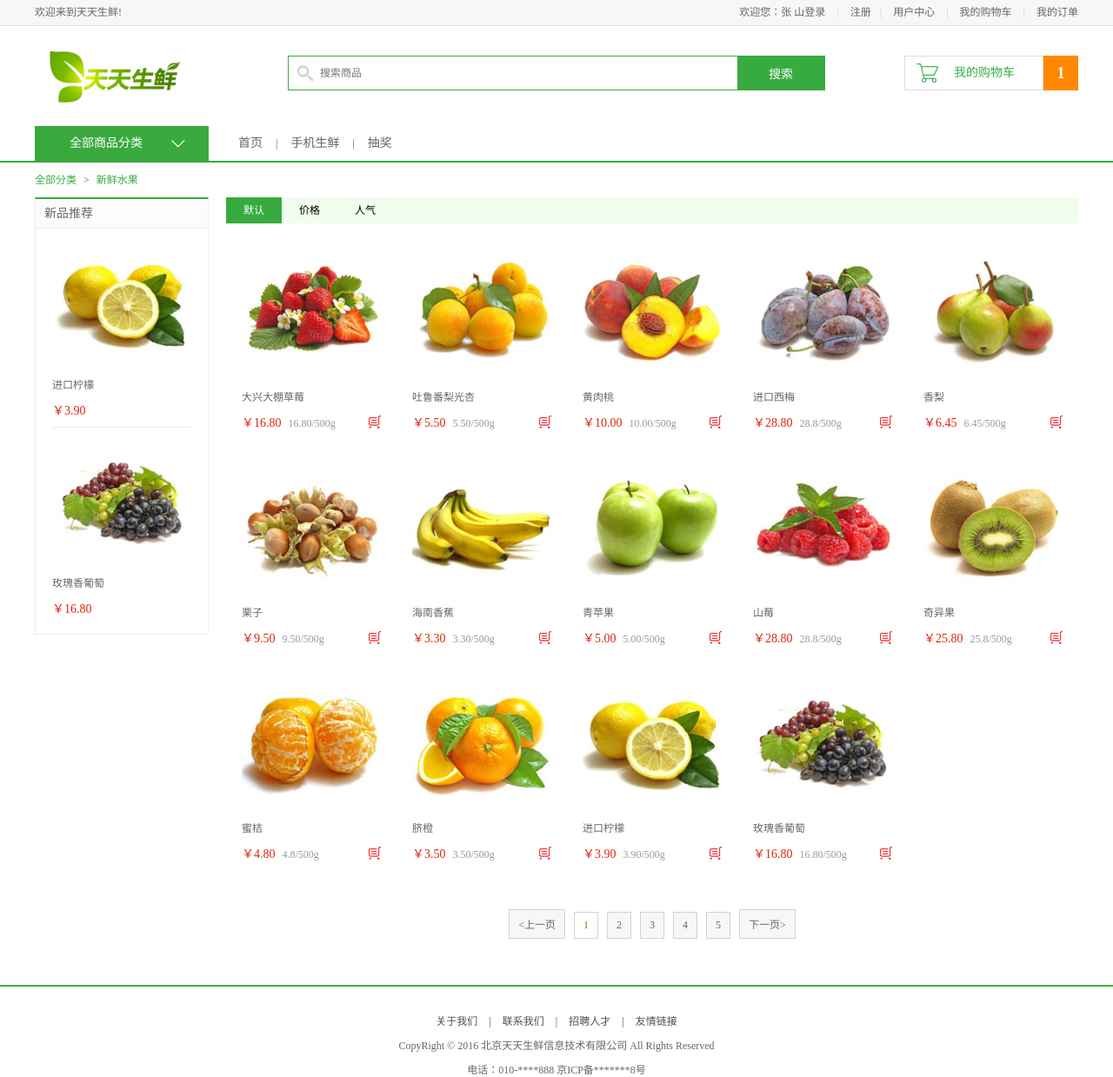
After one commit to kethener/bj10_dailyfresh, a Django app: template dailyfresh/templates/list.html in a window 1280 px wide. The commit adds this page. Shown: the whole page at 87% size. Run offline with Django 3.2, Linux system fonts and the light colour scheme; the template is opened without the code that fills it, so the values that code supplies are empty.

```diff
--- a/dailyfresh/dailyfresh/urls.py
+++ b/dailyfresh/dailyfresh/urls.py
@@ -18,7 +18,7 @@ from django.contrib import admin
 
 urlpatterns = [
     url(r'^admin/', include(admin.site.urls)),
-    # url(r'^tinymce/', include('tinymce.urls')),
+    url(r'^tinymce/', include('tinymce.urls')),
     url(r'^user/', include('df_user.urls')),
-    url(r'^goods/', include('df_goods.urls')),
+    url(r'^', include('df_goods.urls')),
 ]
--- a/dailyfresh/db/base_manager.py
+++ b/dailyfresh/db/base_manager.py
@@ -47,3 +47,8 @@ class BaseManager(models.Manager):
         except self.model.DoesNotExist:
             obj = None
         return obj
+
+    def get_object_list(self, filters={}, exclude_filters={}, order_by=('-pk',)):
+        """查询self.model模型类对应的查询集　Queryset"""
+        object_list = self.filter(**filters).exclude(**exclude_filters).order_by(*order_by)
+        return object_list
--- a/dailyfresh/df_goods/urls.py
+++ b/dailyfresh/df_goods/urls.py
@@ -3,4 +3,5 @@ from df_goods import views
 
 urlpatterns = [
     url(r'^test_tinymce/$', views.test_tinymce),  # 显示富文本
+    url(r'^goods/(?P<goods_id>\d+)/$', views.goods_detail)  # 单个商品信息
 ]
--- /dev/null
+++ b/dailyfresh/templates/list.html
@@ -0,0 +1,267 @@
+<!DOCTYPE html PUBLIC "-//W3C//DTD XHTML 1.0 Transitional//EN" "http://www.w3.org/TR/xhtml1/DTD/xhtml1-transitional.dtd">
+<html xmlns="http://www.w3.org/1999/xhtml" xml:lang="en">
+<head>
+	<meta http-equiv="Content-Type" content="text/html;charset=UTF-8">
+	<title>天天生鲜-商品列表</title>
+	<link rel="stylesheet" type="text/css" href="css/reset.css">
+	<link rel="stylesheet" type="text/css" href="css/main.css">
+</head>
+<body>
+	<div class="header_con">
+		<div class="header">
+			<div class="welcome fl">欢迎来到天天生鲜!</div>
+			<div class="fr">
+				<div class="login_info fl">
+					欢迎您：<em>张 山</em>
+				</div>
+				<div class="login_btn fl">
+					<a href="login.html">登录</a>
+					<span>|</span>
+					<a href="register.html">注册</a>
+				</div>
+				<div class="user_link fl">
+					<span>|</span>
+					<a href="user_center_info.html">用户中心</a>
+					<span>|</span>
+					<a href="cart.html">我的购物车</a>
+					<span>|</span>
+					<a href="user_center_order.html">我的订单</a>
+				</div>
+			</div>
+		</div>
+	</div>
+
+	<div class="search_bar clearfix">
+		<a href="index.html" class="logo fl"><img src="images/logo.png"></a>
+		<div class="search_con fl">
+			<input type="text" class="input_text fl" name="" placeholder="搜索商品">
+			<input type="button" class="input_btn fr" name="" value="搜索">
+		</div>
+		<div class="guest_cart fr">
+			<a href="#" class="cart_name fl">我的购物车</a>
+			<div class="goods_count fl">1</div>
+		</div>
+	</div>
+
+	<div class="navbar_con">
+		<div class="navbar clearfix">
+			<div class="subnav_con fl">
+				<h1>全部商品分类</h1>
+				<span></span>
+				<ul class="subnav">
+					<li><a href="#" class="fruit">新鲜水果</a></li>
+					<li><a href="#" class="seafood">海鲜水产</a></li>
+					<li><a href="#" class="meet">猪牛羊肉</a></li>
+					<li><a href="#" class="egg">禽类蛋品</a></li>
+					<li><a href="#" class="vegetables">新鲜蔬菜</a></li>
+					<li><a href="#" class="ice">速冻食品</a></li>
+				</ul>
+			</div>
+			<ul class="navlist fl">
+				<li><a href="">首页</a></li>
+				<li class="interval">|</li>
+				<li><a href="">手机生鲜</a></li>
+				<li class="interval">|</li>
+				<li><a href="">抽奖</a></li>
+			</ul>
+		</div>
+	</div>
+
+	<div class="breadcrumb">
+		<a href="#">全部分类</a>
+		<span>></span>
+		<a href="#">新鲜水果</a>
+	</div>
+
+	<div class="main_wrap clearfix">
+		<div class="l_wrap fl clearfix">
+			<div class="new_goods">
+				<h3>新品推荐</h3>
+				<ul>
+					<li>
+						<a href="#"><img src="images/goods/goods001.jpg"></a>
+						<h4><a href="#">进口柠檬</a></h4>
+						<div class="prize">￥3.90</div>
+					</li>
+					<li>
+						<a href="#"><img src="images/goods/goods002.jpg"></a>
+						<h4><a href="#">玫瑰香葡萄</a></h4>
+						<div class="prize">￥16.80</div>
+					</li>
+				</ul>
+			</div>
+		</div>
+
+		<div class="r_wrap fr clearfix">
+			<div class="sort_bar">
+				<a href="#" class="active">默认</a>
+				<a href="#">价格</a>
+				<a href="#">人气</a>
+			</div>
+
+			<ul class="goods_type_list clearfix">
+				<li>
+					<a href="detail.html"><img src="images/goods/goods003.jpg"></a>
+					<h4><a href="detail.html">大兴大棚草莓</a></h4>
+					<div class="operate">
+						<span class="prize">￥16.80</span>
+						<span class="unit">16.80/500g</span>
+						<a href="#" class="add_goods" title="加入购物车"></a>
+					</div>
+				</li>
+
+				<li>
+					<a href="#"><img src="images/goods/goods004.jpg"></a>
+					<h4><a href="#">吐鲁番梨光杏</a></h4>
+					<div class="operate">
+						<span class="prize">￥5.50</span>
+						<span class="unit">5.50/500g</span>
+						<a href="#" class="add_goods" title="加入购物车"></a>
+					</div>
+				</li>
+
+				<li>
+					<a href="#"><img src="images/goods/goods005.jpg"></a>
+					<h4><a href="#">黄肉桃</a></h4>
+					<div class="operate">
+						<span class="prize">￥10.00</span>
+						<span class="unit">10.00/500g</span>
+						<a href="#" class="add_goods" title="加入购物车"></a>
+					</div>
+				</li>
+
+				<li>
+					<a href="#"><img src="images/goods/goods006.jpg"></a>
+					<h4><a href="#">进口西梅</a></h4>
+					<div class="operate">
+						<span class="prize">￥28.80</span>
+						<span class="unit">28.8/500g</span>
+						<a href="#" class="add_goods" title="加入购物车"></a>
+					</div>
+				</li>
+
+				<li>
+					<a href="#"><img src="images/goods/goods007.jpg"></a>
+					<h4><a href="#">香梨</a></h4>
+					<div class="operate">
+						<span class="prize">￥6.45</span>
+						<span class="unit">6.45/500g</span>
+						<a href="#" class="add_goods" title="加入购物车"></a>
+					</div>
+				</li>
+
+				<li>
+					<a href="#"><img src="images/goods/goods008.jpg"></a>
+					<h4><a href="#">栗子</a></h4>
+					<div class="operate">
+						<span class="prize">￥9.50</span>
+						<span class="unit">9.50/500g</span>
+						<a href="#" class="add_goods" title="加入购物车"></a>
+					</div>
+				</li>
+
+				<li>
+					<a href="#"><img src="images/goods/goods009.jpg"></a>
+					<h4><a href="#">海南香蕉</a></h4>
+					<div class="operate">
+						<span class="prize">￥3.30</span>
+						<span class="unit">3.30/500g</span>
+						<a href="#" class="add_goods" title="加入购物车"></a>
+					</div>
+				</li>
+
+				<li>
+					<a href="#"><img src="images/goods/goods010.jpg"></a>
+					<h4><a href="#">青苹果</a></h4>
+					<div class="operate">
+						<span class="prize">￥5.00</span>
+						<span class="unit">5.00/500g</span>
+						<a href="#" class="add_goods" title="加入购物车"></a>
+					</div>
+				</li>
+
+				<li>
+					<a href="#"><img src="images/goods/goods011.jpg"></a>
+					<h4><a href="#">山莓</a></h4>
+					<div class="operate">
+						<span class="prize">￥28.80</span>
+						<span class="unit">28.8/500g</span>
+						<a href="#" class="add_goods" title="加入购物车"></a>
+					</div>
+				</li>
+
+				<li>
+					<a href="#"><img src="images/goods/goods012.jpg"></a>
+					<h4><a href="#">奇异果</a></h4>
+					<div class="operate">
+						<span class="prize">￥25.80</span>
+						<span class="unit">25.8/500g</span>
+						<a href="#" class="add_goods" title="加入购物车"></a>
+					</div>
+				</li>
+				<li>
+					<a href="#"><img src="images/goods/goods013.jpg"></a>
+					<h4><a href="#">蜜桔</a></h4>
+					<div class="operate">
+						<span class="prize">￥4.80</span>
+						<span class="unit">4.8/500g</span>
+						<a href="#" class="add_goods" title="加入购物车"></a>
+					</div>
+				</li>
+				<li>
+					<a href="#"><img src="images/goods/goods014.jpg"></a>
+					<h4><a href="#">脐橙</a></h4>
+					<div class="operate">
+						<span class="prize">￥3.50</span>
+						<span class="unit">3.50/500g</span>
+						<a href="#" class="add_goods" title="加入购物车"></a>
+					</div>
+				</li>
+				<li>
+					<a href="#"><img src="images/goods/goods001.jpg"></a>
+					<h4><a href="#">进口柠檬</a></h4>
+					<div class="operate">
+						<span class="prize">￥3.90</span>
+						<span class="unit">3.90/500g</span>
+						<a href="#" class="add_goods" title="加入购物车"></a>
+					</div>
+				</li>
+				<li>
+					<a href="#"><img src="images/goods/goods002.jpg"></a>
+					<h4><a href="#">玫瑰香葡萄</a></h4>
+					<div class="operate">
+						<span class="prize">￥16.80</span>
+						<span class="unit">16.80/500g</span>
+						<a href="#" class="add_goods" title="加入购物车"></a>
+					</div>
+				</li>
+			</ul>
+
+			<div class="pagenation">
+				<a href="#"><上一页</a>
+				<a href="#" class="active">1</a>
+				<a href="#">2</a>
+				<a href="#">3</a>
+				<a href="#">4</a>
+				<a href="#">5</a>
+				<a href="#">下一页></a>
+			</div>
+		</div>
+	</div>
+
+	<div class="footer">
+		<div class="foot_link">
+			<a href="#">关于我们</a>
+			<span>|</span>
+			<a href="#">联系我们</a>
+			<span>|</span>
+			<a href="#">招聘人才</a>
+			<span>|</span>
+			<a href="#">友情链接</a>
+		</div>
+		<p>CopyRight © 2016 北京天天生鲜信息技术有限公司 All Rights Reserved</p>
+		<p>电话：010-****888    京ICP备*******8号</p>
+	</div>
+
+</body>
+</html>
```
Also changed, not shown: dailyfresh/df_goods/enums.py (added, +15 -0 lines), dailyfresh/df_goods/models.py (+111 -3 lines), dailyfresh/df_goods/views.py (+19 -4 lines), dailyfresh/templates/detail.html (+14 -93 lines), dailyfresh/df_goods/migrations/0001_initial.py.
